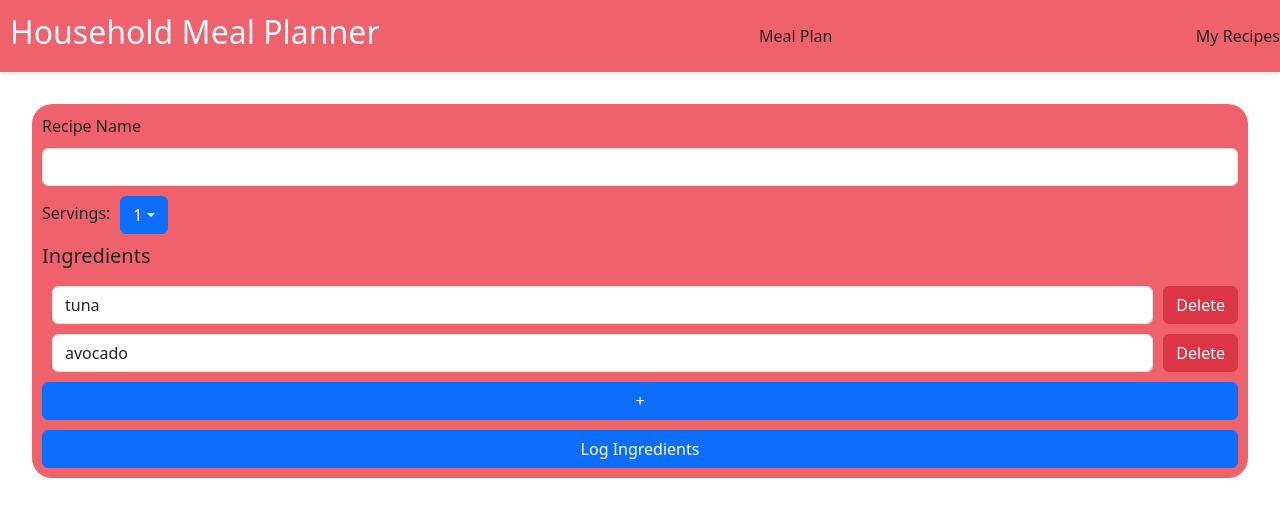
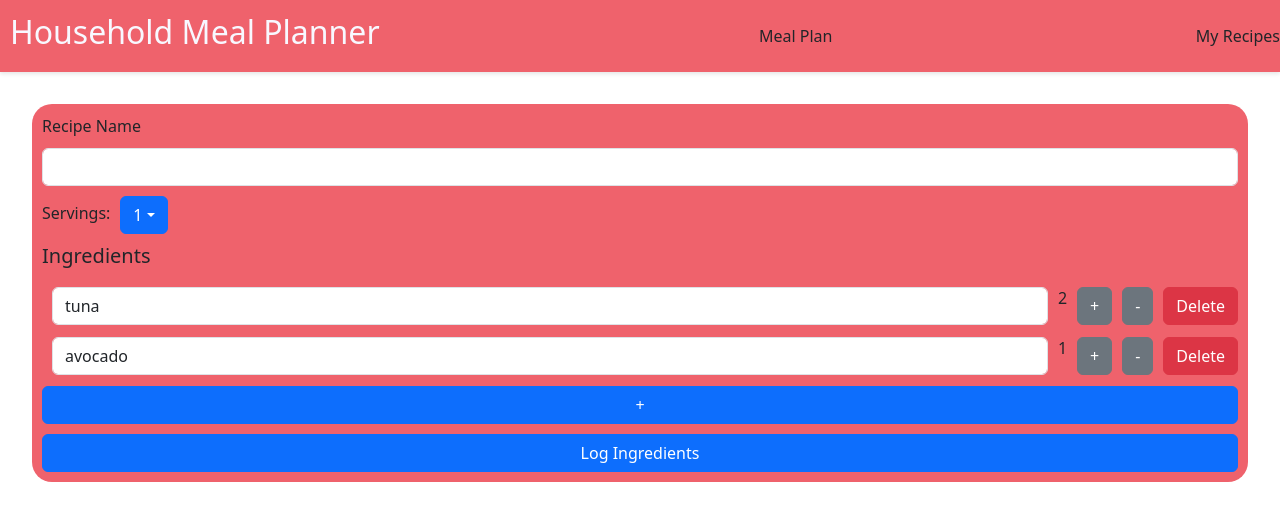
Before and after one commit to daniafernandez/meal-planner, a React (Vite) app in the folder client/: page /recipes in a window 1280 px wide. Shown: the top 520 px of the page. Built offline with nearby package versions, Linux system fonts and the light colour scheme.

Commit message:
added quantity inputs (increase/decrease buttons)

```diff
--- a/client/src/pages/Recipes.tsx
+++ b/client/src/pages/Recipes.tsx
@@ -95,11 +95,42 @@ function Recipes() {
                   }))
                 }
               />
+              <p>{ingredient.quantity}</p>
+              <button
+                  onClick={() => {
+                    const newQuantity = Number(ingredient.quantity) + 0.25
+                    setRecipeDraft((prev) => ({
+                      ...prev,
+                      ingredients: prev.ingredients.map((ing, i) =>
+                        i === index ? { ...ing, quantity: newQuantity } : ing
+                      )
+                    }))
+                  }}
+                  disabled={ingredient.quantity > 100? true : undefined}
+                  className='btn btn-secondary'
+              >
+                  +
+              </button>
+              <button
+                  onClick={() => {
+                    const newQuantity = Number(ingredient.quantity) - 0.25
+                    setRecipeDraft((prev) => ({
+                      ...prev,
+                      ingredients: prev.ingredients.map((ing, i) =>
+                        i === index ? { ...ing, quantity: newQuantity } : ing
+                      )
+                    }))
+                  }}
+                  disabled={ingredient.quantity <= 0.25? true : undefined}
+                  className='btn btn-secondary'
+              >
+                  -
+              </button>
               <button
                   onClick={() => {
                     setRecipeDraft((prev) => ({
                       ...prev,
-                      ingredients: prev.ingredients.filter((_, i) => i !== index) // Remove ingredient at index
+                      ingredients: prev.ingredients.filter((_, i) => i !== index)
                     }));
                   }}
                   className='btn btn-danger'
```
